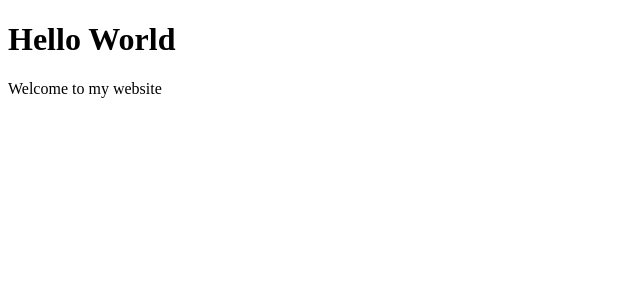
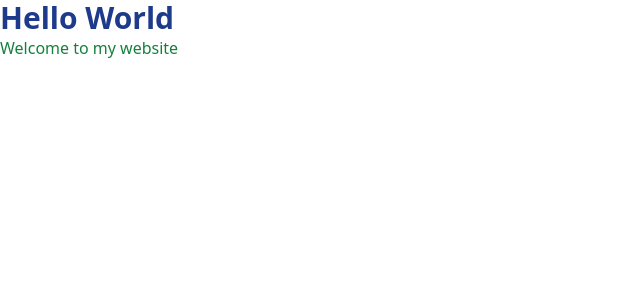
Before and after one commit to noranraskin/noranraskin.github.io, a Svelte app: page / in a window 1280 px wide. Shown: the top 300 px of the page, without its empty margins (0-640 px from the left). Built offline with nearby package versions, Linux system fonts and the light colour scheme.

Commit message:
Setup tailwindcss

```diff
--- a/package.json
+++ b/package.json
@@ -1,7 +1,7 @@
 {
   "name": "noranraskin.com",
   "private": true,
-  "version": "0.0.0",
+  "version": "0.0.1",
   "type": "module",
   "scripts": {
     "dev": "vite",
@@ -12,8 +12,11 @@
   "devDependencies": {
     "@sveltejs/vite-plugin-svelte": "^2.0.0",
     "@tsconfig/svelte": "^3.0.0",
+    "autoprefixer": "^10.4.13",
+    "postcss": "^8.4.20",
     "svelte": "^3.54.0",
     "svelte-check": "^2.10.0",
+    "tailwindcss": "^3.2.4",
     "tslib": "^2.4.1",
     "typescript": "^4.9.3",
     "vite": "^4.0.0"
--- /dev/null
+++ b/postcss.config.cjs
@@ -0,0 +1,6 @@
+module.exports = {
+  plugins: {
+    tailwindcss: {},
+    autoprefixer: {},
+  },
+}
--- a/src/App.svelte
+++ b/src/App.svelte
@@ -1,11 +1,4 @@
-<script lang="ts">
-</script>
-
 <main>
-    <h1>Hello World</h1>
-    <p>Welcome to my website</p>
+    <h1 class="text-3xl font-bold text-blue-900">Hello World</h1>
+    <p class="text-green-700">Welcome to my website</p>
 </main>
-
-<style>
-
-</style>
--- /dev/null
+++ b/src/app.css
@@ -0,0 +1,3 @@
+@tailwind base;
+@tailwind components;
+@tailwind utilities;
--- a/src/main.ts
+++ b/src/main.ts
@@ -1,3 +1,4 @@
+import './app.css'
 import App from './App.svelte'
 
 const app = new App({
--- /dev/null
+++ b/tailwind.config.cjs
@@ -0,0 +1,8 @@
+/** @type {import('tailwindcss').Config} */
+module.exports = {
+  content: ["./index.html","./src/**/*.{html,js,ts,svelte}"],
+  theme: {
+    extend: {},
+  },
+  plugins: [],
+}
```
Also changed, not shown: 1 other file (tests, documents, lock files or other folders).
